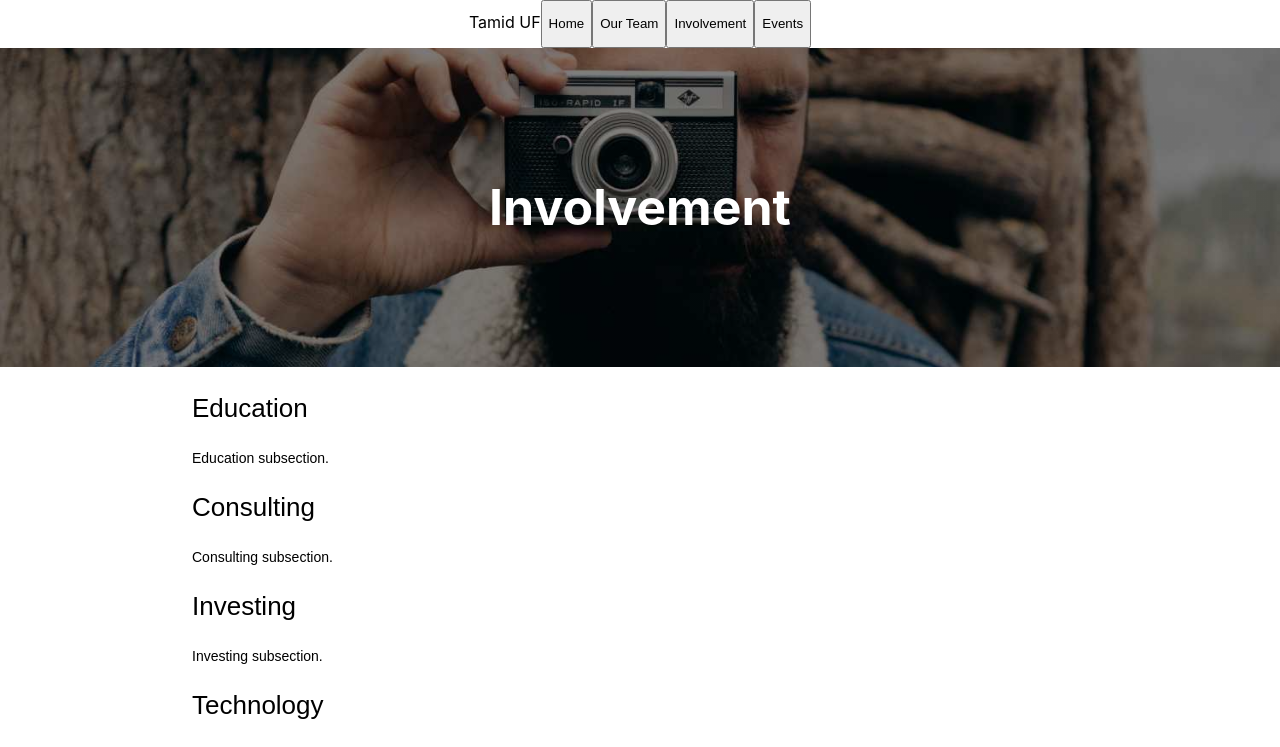
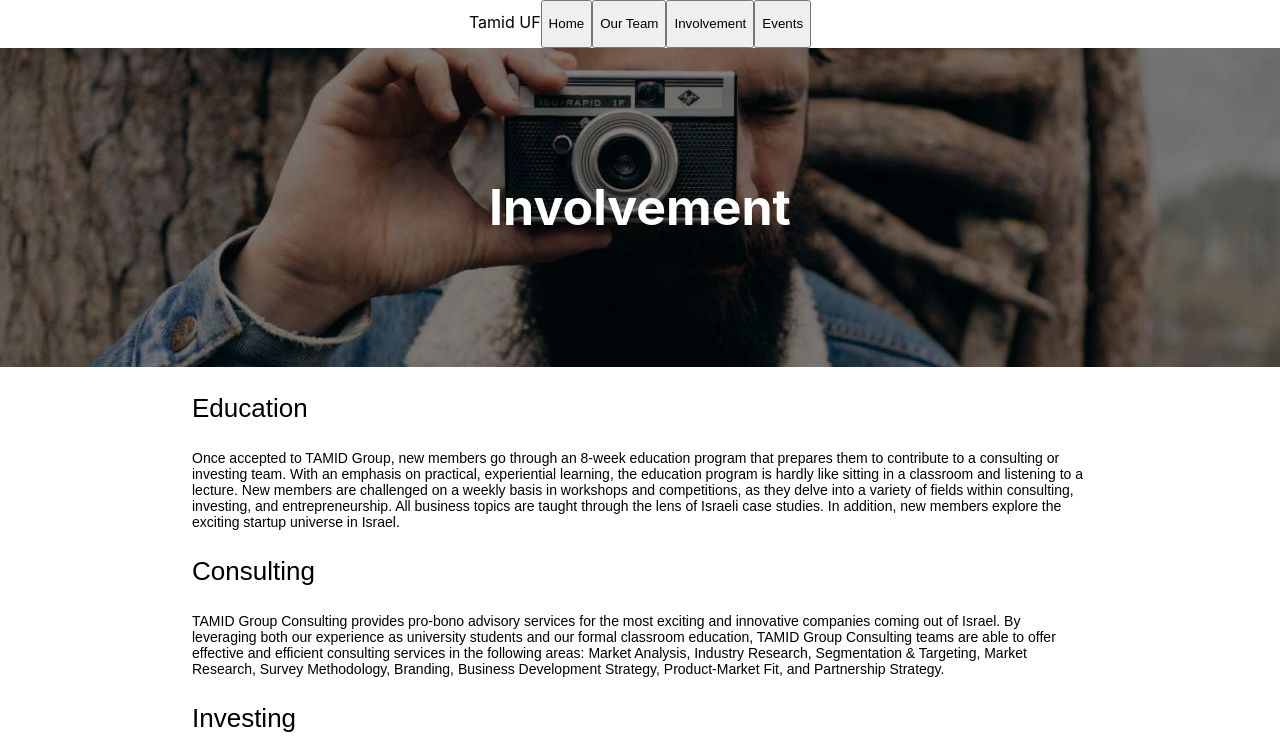
Before and after one commit to satvikb/CEN-Spring-2021-Project, a React (Create React App) app: page /involvement in a window 1280 px wide. Shown: the top 747 px of the page. Built offline with nearby package versions, Linux system fonts and the light colour scheme.

Commit message:
example content

```diff
--- a/src/index.css
+++ b/src/index.css
@@ -27,7 +27,7 @@ code {
 }
 
 .HomeBackgroundImage {
-  background-image: linear-gradient(rgba(0, 0, 0, 0.5), rgba(0, 0, 0, 0.5)), url("images/photographer.jpg");
+  background-image: linear-gradient(rgba(0, 0, 0, 0.5), rgba(0, 0, 0, 0.5)), url("images/background.jpg");
   height: 100%;
   background-position: center;
   background-repeat: no-repeat;
--- a/src/pages/Home.js
+++ b/src/pages/Home.js
@@ -11,7 +11,9 @@ function Home() {
 
       <div className="HomeContent">
         <p className="TextTitle">About Us</p>
-        <p className="TextDetail">Club about us text</p>
+        <p className="TextDetail">With unprecedented pacing in the world of technology comes a need to engage in business in new ways. Join us in developing solutions for fast-moving ventures and in meeting new challenges from experienced investors and entrepreneurs. We offer initiatives to engage in Israeli business and a strong network to aid in future development.
+
+TAMID is a comprehensive business and technology group that uses Israel as an economic lens to consult leading companies on the forefront of innovation.</p>
 
         <p className="TextTitle">Updates</p>
         <div className="UpdatesContainer">
--- a/src/pages/Involvement.js
+++ b/src/pages/Involvement.js
@@ -10,16 +10,42 @@ function Involvement() {
       <div className="InvolvementContent">
 
         <p className="TextTitle">Education</p>
-        <p className="TextDetail">Education subsection.</p>
+        <p className="TextDetail">Once accepted to TAMID Group, new members go through an 8-week education program that prepares them to contribute to a consulting or investing team. With an emphasis on practical, experiential learning, the education program is hardly like sitting in a classroom and listening to a lecture. New members are challenged on a weekly basis in workshops and competitions, as they delve into a variety of fields within consulting, investing, and entrepreneurship. All business topics are taught through the lens of Israeli case studies. In addition, new members explore the exciting startup universe in Israel.</p>
 
         <p className="TextTitle">Consulting</p>
-        <p className="TextDetail">Consulting subsection.</p>
+        <p className="TextDetail">TAMID Group Consulting provides pro-bono advisory services for the most exciting and innovative companies coming out of Israel. By leveraging both our experience as university students and our formal classroom education, TAMID Group Consulting teams are able to offer effective and efficient consulting services in the following areas:
+
+Market Analysis,
+Industry Research,
+Segmentation & Targeting,
+
+Market Research,
+Survey Methodology,
+Branding,
+
+Business Development Strategy,
+Product-Market Fit, and
+Partnership Strategy.</p>
 
         <p className="TextTitle">Investing</p>
-        <p className="TextDetail">Investing subsection.</p>
+        <p className="TextDetail">Did you know that Israel—the 153rd largest country in the world by landmass—is home to the 3rd most companies traded on the Nasdaq?
 
-        <p className="TextTitle">Technology</p>
-        <p className="TextDetail">Technology subsection.</p>
+
+
+The TAMID Investment Fund enables members to conduct due-diligence on Israeli stocks and manage a live portfolio. Each chapter competes in an organization-wide trading competition, giving each member’s research a national impact. TAMID expects Investment Fund leaders to facilitate ongoing financial education, with guidance from faculty and professional investors.
+
+
+
+Beyond the competition, TAMID offers partnership opportunities with the financial media outlet Seeking Alpha. Some chapters are even raising money for a modest real-life portfolio.
+
+
+
+Ultimately, TAMID offers students the edge they need to break into the hyper-competitive financial services industry.</p>
+
+        <p className="TextTitle">Fellowship</p>
+        <p className="TextDetail">Produced in partnership with Onward Israel, the TAMID Group Fellowship is a competitive, 8-week summer internship program that provides outstanding TAMID Group leaders with the opportunity to work with host companies in Israel while living in Tel Aviv.
+
+Only active members of a TAMID chapter are eligible to apply for the Fellowship.</p>
       </div>
     </div>
   );
```
Also changed, not shown: src/images/background.jpg (added).
